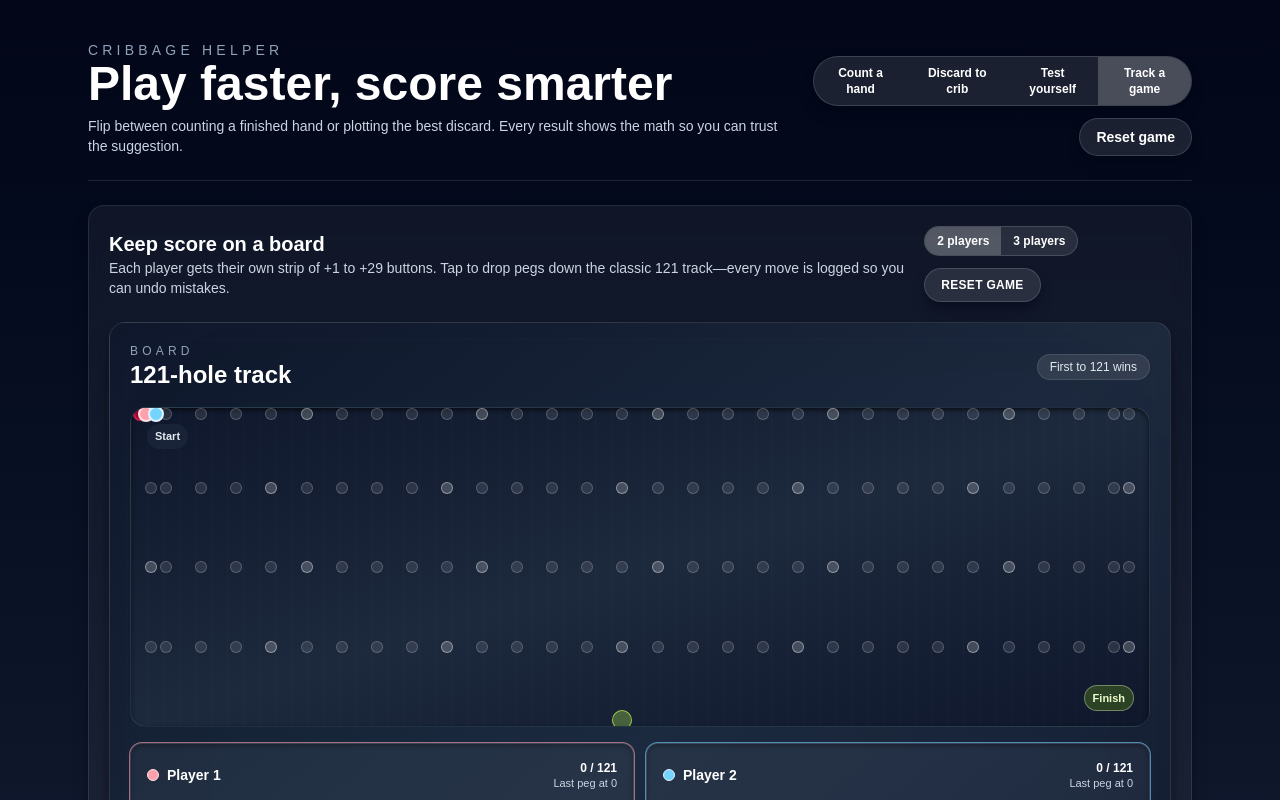
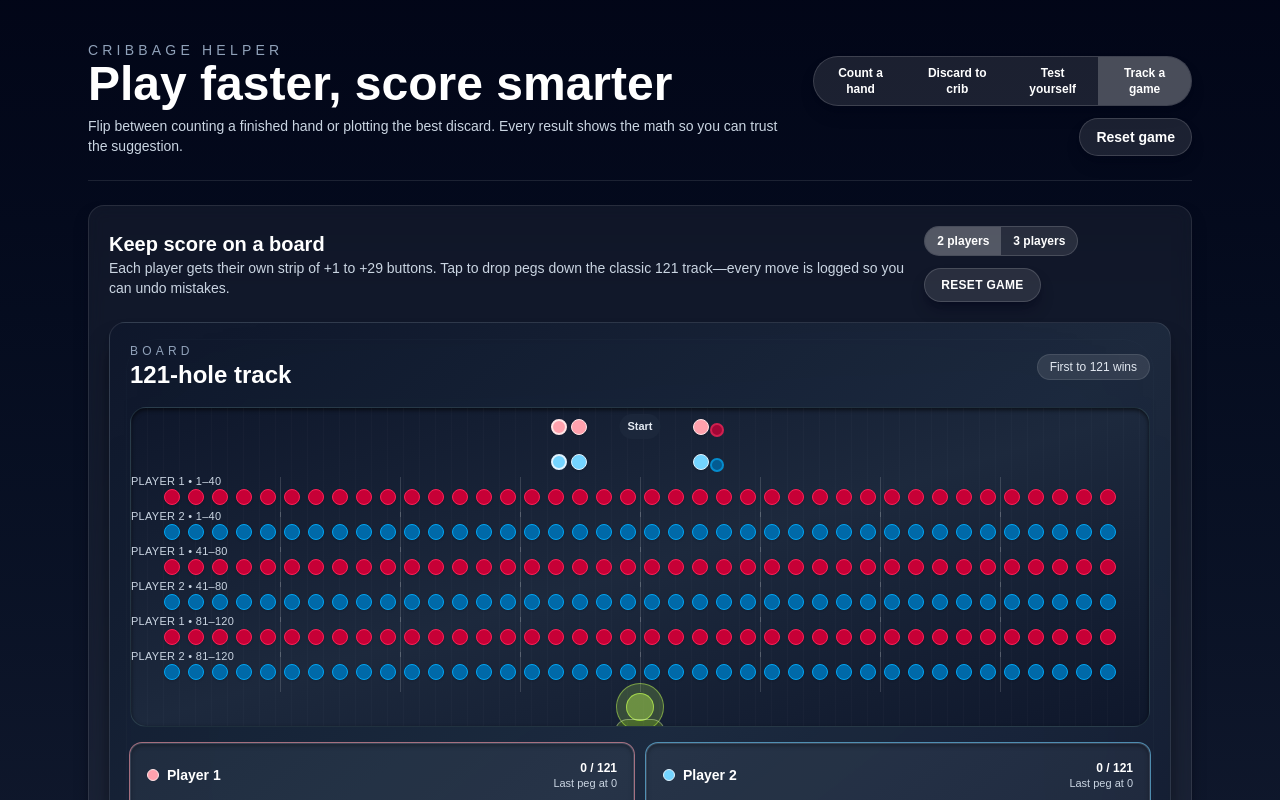
Before and after one commit to kongyim/nextjs-cribbage, a Next.js app: page / in a window 1280 px wide. Both pictures are taken after a click on the button "Track a game". Shown: the top 800 px of the page. Built offline with nearby package versions, Linux system fonts and the light colour scheme.

Commit message:
ADD: new board

```diff
--- a/src/app/components/ScoreBoardTab.tsx
+++ b/src/app/components/ScoreBoardTab.tsx
@@ -82,9 +82,15 @@ const PLAYER_PRESETS: PlayerPreset[] = [
 ];
 
 const TOTAL_POINTS = 121;
-const FINISH_INDEX = TOTAL_POINTS - 1;
-const BOARD_COLUMNS = 30;
 const SCORE_CHOICES = Array.from({ length: 29 }, (_, idx) => idx + 1);
+const LANE_COLUMNS = 40;
+const SEGMENT_SIZE = 40;
+const SEGMENT_COUNT = 3;
+const START_SLOT_OFFSETS = [-8, 8];
+const LEFT_PADDING = 4;
+const RIGHT_PADDING = 4;
+const TOP_PADDING = 6;
+const BOTTOM_PADDING = 6;
 
 function buildPlayers(count: PlayerCount): PlayerBase[] {
   return PLAYER_PRESETS.slice(0, count).map((preset, idx) => ({
@@ -123,24 +129,13 @@ function computePlayerStates(players: PlayerBase[], history: HistoryEntry[]): Pl
   });
 }
 
-type BoardPosition = { row: number; col: number };
+const columnLeftPercent = (colIndex: number) => {
+  const clamped = Math.min(Math.max(colIndex, 0), LANE_COLUMNS - 1);
+  const usable = 100 - LEFT_PADDING - RIGHT_PADDING;
+  return LEFT_PADDING + (usable / Math.max(1, LANE_COLUMNS - 1)) * clamped;
+};
 
-function buildTrackPositions(): BoardPosition[] {
-  const positions: BoardPosition[] = [];
-
-  for (let idx = 0; idx < TOTAL_POINTS; idx += 1) {
-    if (idx === FINISH_INDEX) {
-      positions.push({ row: 4, col: 14 });
-      continue;
-    }
-    const row = Math.floor(idx / BOARD_COLUMNS);
-    const offset = idx % BOARD_COLUMNS;
-    const col = row % 2 === 0 ? offset : BOARD_COLUMNS - 1 - offset;
-    positions.push({ row, col });
-  }
-
-  return positions;
-}
+const startSlotLeftPercent = (pegIdx: number) => 50 + (START_SLOT_OFFSETS[pegIdx] ?? 0);
 
 export function ScoreBoardTab({ onRegisterReset }: Props) {
   const [playerCount, setPlayerCount] = useState<PlayerCount>(2);
@@ -148,16 +143,38 @@ export function ScoreBoardTab({ onRegisterReset }: Props) {
   const [history, setHistory] = useState<HistoryEntry[]>([]);
   const hasHydrated = useRef(false);
 
-  const trackPositions = useMemo(() => buildTrackPositions(), []);
-  const rowCount = useMemo(
-    () => Math.max(...trackPositions.map((pos) => pos.row)) + 1,
-    [trackPositions],
-  );
-
   const playerStates = useMemo(
     () => computePlayerStates(players, history),
     [players, history],
   );
+
+  const totalLaneRows = useMemo(
+    () => playerStates.length * (SEGMENT_COUNT + 1) + 1,
+    [playerStates.length],
+  );
+
+  const rowTopPercent = useCallback(
+    (rowIndex: number) => {
+      const usable = 100 - TOP_PADDING - BOTTOM_PADDING;
+      const top = TOP_PADDING + (rowIndex / Math.max(1, totalLaneRows - 1)) * usable;
+      return Math.min(98, Math.max(2, top));
+    },
+    [totalLaneRows],
+  );
+
+  const laneRows = useMemo(() => {
+    const rows: { type: "start" | "segment" | "finish"; playerIndex?: number; segment?: number }[] = [];
+    for (let pIdx = 0; pIdx < playerStates.length; pIdx += 1) {
+      rows.push({ type: "start", playerIndex: pIdx });
+    }
+    for (let segment = 0; segment < SEGMENT_COUNT; segment += 1) {
+      for (let pIdx = 0; pIdx < playerStates.length; pIdx += 1) {
+        rows.push({ type: "segment", playerIndex: pIdx, segment });
+      }
+    }
+    rows.push({ type: "finish" });
+    return rows;
+  }, [playerStates.length]);
 
   const presetLookup = useMemo(
     () =>
@@ -288,17 +305,24 @@ export function ScoreBoardTab({ onRegisterReset }: Props) {
     setHistory((prev) => prev.slice(0, -1));
   };
 
-  const holePosition = (score: number) => {
-    const idx = Math.min(Math.max(score, 0), FINISH_INDEX);
-    return trackPositions[idx] ?? trackPositions[trackPositions.length - 1];
+  const laneRowIndex = (playerIdx: number, score: number) => {
+    if (score <= 0) return playerIdx;
+    if (score >= TOTAL_POINTS) return totalLaneRows - 1;
+    const segment = Math.floor((score - 1) / SEGMENT_SIZE);
+    return playerStates.length + segment * playerStates.length + playerIdx;
   };
 
-  const percentPosition = (score: number) => {
-    const { row, col } = holePosition(score);
-    const rawLeft = (col / (BOARD_COLUMNS - 1)) * 100;
-    const rawTop = (row / (rowCount - 1)) * 100;
-    const left = Math.min(98, Math.max(2, rawLeft));
-    const top = Math.min(98, Math.max(2, rawTop));
+  const percentPosition = (score: number, playerIdx: number, peg: "A" | "B") => {
+    if (score >= TOTAL_POINTS) {
+      return { left: 50, top: rowTopPercent(totalLaneRows - 1) };
+    }
+    const top = rowTopPercent(laneRowIndex(playerIdx, score));
+    if (score <= 0) {
+      const pegIdx = peg === "A" ? 0 : 1;
+      return { left: startSlotLeftPercent(pegIdx), top };
+    }
+    const withinSegment = (score - 1) % SEGMENT_SIZE;
+    const left = columnLeftPercent(withinSegment);
     return { left, top };
   };
 
@@ -369,40 +393,118 @@ export function ScoreBoardTab({ onRegisterReset }: Props) {
                   aria-hidden
                 />
                 <div className="absolute inset-0">
-                  {trackPositions.map((pos, idx) => {
-                    const { left, top } = percentPosition(idx);
-                    const isFinish = idx === FINISH_INDEX;
-                    const highlight = idx % 5 === 0 || isFinish;
-                    return (
-                      <div
-                        key={idx}
-                        className="absolute"
-                        style={{ left: `${left}%`, top: `${top}%` }}
-                      >
+                  {laneRows.map((row, rowIdx) => {
+                    const top = rowTopPercent(rowIdx);
+                    if (row.type === "finish") {
+                      return (
                         <div
-                          className={`h-3 w-3 -translate-x-1/2 -translate-y-1/2 rounded-full border ${
-                            isFinish
-                              ? "h-5 w-5 border-lime-300/70 bg-lime-300/30"
-                              : highlight
-                                ? "border-white/40 bg-white/20"
-                                : "border-white/20 bg-white/10"
-                          }`}
-                        />
-                      </div>
-                    );
+                          key={`row-${rowIdx}`}
+                          className="absolute left-0 right-0"
+                          style={{ top: `${top}%`, transform: "translateY(-50%)" }}
+                        >
+                          <div className="relative mx-auto h-12 w-12 rounded-full border border-lime-300/50 bg-lime-300/20">
+                            <div className="absolute left-1/2 top-1/2 h-7 w-7 -translate-x-1/2 -translate-y-1/2 rounded-full border border-lime-300/70 bg-lime-300/40" />
+                          </div>
+                        </div>
+                      );
+                    }
+
+                    const player = row.playerIndex != null ? playerStates[row.playerIndex] : null;
+                    const preset = player?.preset;
+                    if (row.type === "start" && player) {
+                      return (
+                        <div
+                          key={`row-${rowIdx}`}
+                          className="absolute left-0 right-0"
+                          style={{ top: `${top}%`, transform: "translateY(-50%)" }}
+                        >
+                          <div className="relative mx-auto h-12 w-full max-w-3xl">
+                            {START_SLOT_OFFSETS.map((_, pegIdx) => (
+                              <span
+                                key={`start-${rowIdx}-${pegIdx}`}
+                                className={`absolute top-1/2 h-4 w-4 -translate-x-1/2 -translate-y-1/2 rounded-full border shadow ${preset?.pegClass ?? "border-white/20 bg-white/10"}`}
+                                style={{ left: `${startSlotLeftPercent(pegIdx)}%` }}
+                                aria-hidden
+                              />
+                            ))}
+                          </div>
+                        </div>
+                      );
+                    }
+
+                    if (row.type === "segment" && player && row.segment !== undefined) {
+                      const dividers = Array.from(
+                        { length: LANE_COLUMNS / 5 - 1 },
+                        (_, groupIdx) => (groupIdx + 1) * 5,
+                      );
+                      const scoreRangeStart = row.segment * SEGMENT_SIZE + 1;
+                      const scoreRangeEnd = scoreRangeStart + SEGMENT_SIZE - 1;
+
+                      return (
+                        <div
+                          key={`row-${rowIdx}`}
+                          className="absolute left-0 right-0"
+                          style={{ top: `${top}%`, transform: "translateY(-50%)" }}
+                        >
+                          <div className="relative mx-auto h-12 w-full max-w-5xl">
+                            {dividers.map((divider) => (
+                              <span
+                                key={`divider-${rowIdx}-${divider}`}
+                                className="absolute top-1 bottom-1 w-px bg-white/15"
+                                style={{ left: `${columnLeftPercent(divider - 0.5)}%` }}
+                                aria-hidden
+                              />
+                            ))}
+                            {Array.from({ length: LANE_COLUMNS }, (_, colIdx) => {
+                              const left = columnLeftPercent(colIdx);
+                              const scoreLabel = scoreRangeStart + colIdx;
+                              return (
+                                <span
+                                  key={`hole-${rowIdx}-${colIdx}`}
+                                  title={`${player.name} score ${scoreLabel}`}
+                                  className={`absolute top-1/2 h-4 w-4 -translate-x-1/2 -translate-y-1/2 rounded-full border shadow-sm ${preset?.trailClass ?? "border-white/20 bg-white/10"}`}
+                                  style={{ left: `${left}%` }}
+                                  aria-hidden
+                                />
+                              );
+                            })}
+                            <div className="absolute left-0 top-0 text-[11px] uppercase tracking-wide text-slate-300">
+                              {player.name} • {scoreRangeStart}–{scoreRangeEnd}
+                            </div>
+                          </div>
+                        </div>
+                      );
+                    }
+                    return null;
                   })}
                 </div>
-                <div className="absolute left-4 top-4 rounded-full bg-slate-800/70 px-2 py-1 text-[11px] font-semibold text-slate-200">
+                <div
+                  className="absolute rounded-full bg-slate-800/80 px-2 py-1 text-[11px] font-semibold text-slate-200"
+                  style={{
+                    left: "50%",
+                    top: `${Math.max(2, rowTopPercent(0) - 5)}%`,
+                    transform: "translateX(-50%)",
+                  }}
+                >
                   Start
                 </div>
-                <div className="absolute right-4 bottom-4 rounded-full bg-lime-400/20 px-2 py-1 text-[11px] font-semibold text-lime-100 ring-1 ring-lime-200/50">
+                <div
+                  className="absolute rounded-full bg-lime-400/20 px-2 py-1 text-[11px] font-semibold text-lime-100 ring-1 ring-lime-200/50"
+                  style={{
+                    left: "50%",
+                    top: `${Math.min(98, rowTopPercent(totalLaneRows - 1) + 4)}%`,
+                    transform: "translateX(-50%)",
+                  }}
+                >
                   Finish
                 </div>
 
                 {playerStates.map((player, idx) => {
-                  const pegAPos = percentPosition(player.pegA);
-                  const pegBPos = percentPosition(player.pegB);
-                  const offset = (idx - (playerStates.length - 1) / 2) * 10;
+                  const pegAPos = percentPosition(player.pegA, idx, "A");
+                  const pegBPos = percentPosition(player.pegB, idx, "B");
+                  const finishPeg = player.current >= TOTAL_POINTS;
+                  const pegAOffset = finishPeg ? { x: 0, y: 0 } : { x: 0, y: 0 };
+                  const pegBOffset = finishPeg ? { x: 0, y: 0 } : { x: 0, y: 0 };
                   return (
                     <div key={player.id}>
                       <div
@@ -415,7 +517,9 @@ export function ScoreBoardTab({ onRegisterReset }: Props) {
                       >
                         <div
                           className={`h-4 w-4 rounded-full border-2 ${player.preset.pegClass} ${player.preset.glowClass}`}
-                          style={{ transform: `translate(-50%, -50%) translateX(${offset}px)` }}
+                          style={{
+                            transform: `translate(-50%, -50%) translateX(${pegAOffset.x}px) translateY(${pegAOffset.y}px)`,
+                          }}
                           title={`${player.name} peg A`}
                         />
                       </div>
@@ -429,7 +533,9 @@ export function ScoreBoardTab({ onRegisterReset }: Props) {
                       >
                         <div
                           className={`h-3.5 w-3.5 rounded-full border-2 opacity-80 ${player.preset.trailClass}`}
-                          style={{ transform: `translate(-50%, -50%) translateX(${offset - 6}px)` }}
+                          style={{
+                            transform: `translate(-50%, -50%) translateX(${pegBOffset.x - 4}px) translateY(${pegBOffset.y + 3}px)`,
+                          }}
                           title={`${player.name} peg B`}
                         />
                       </div>
```
